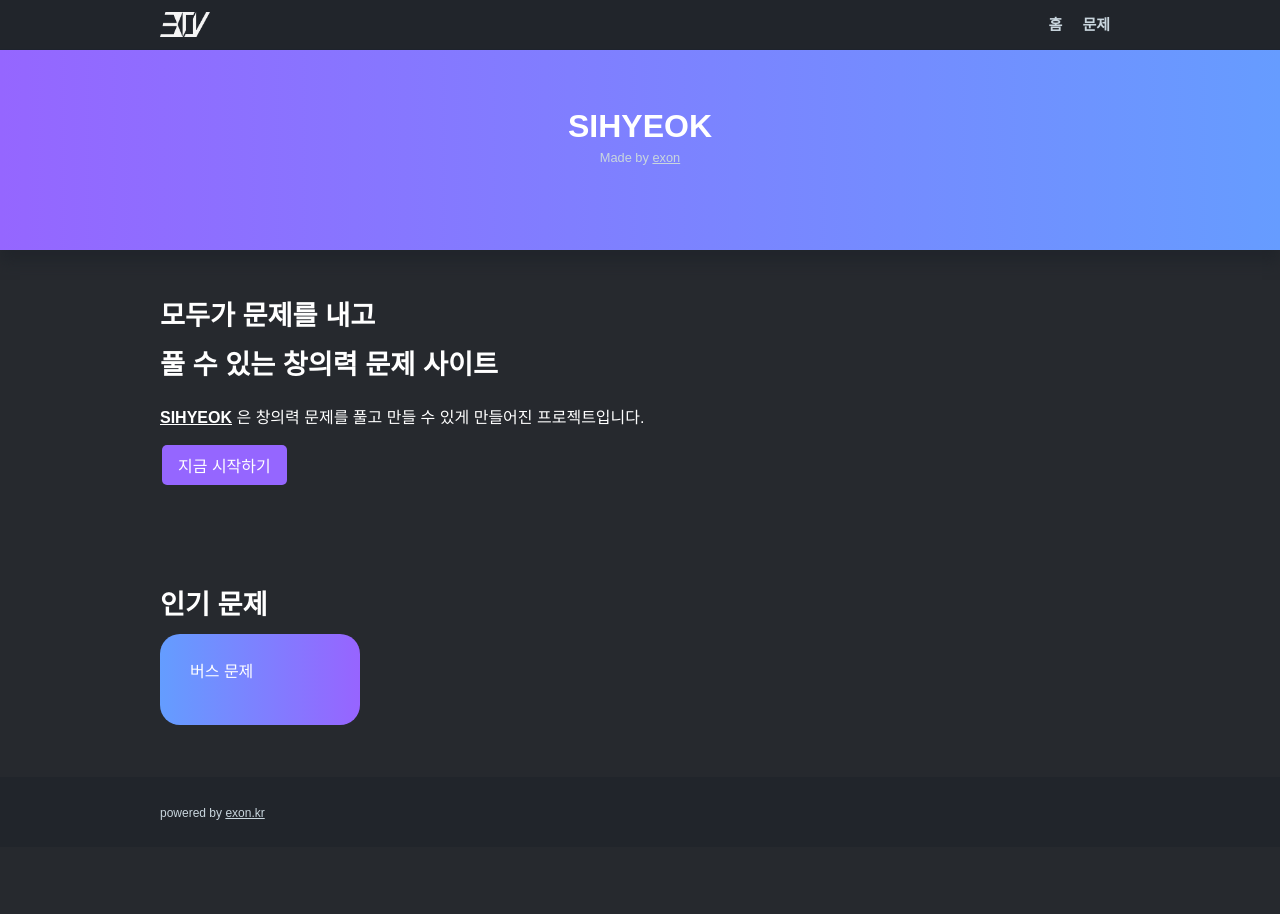
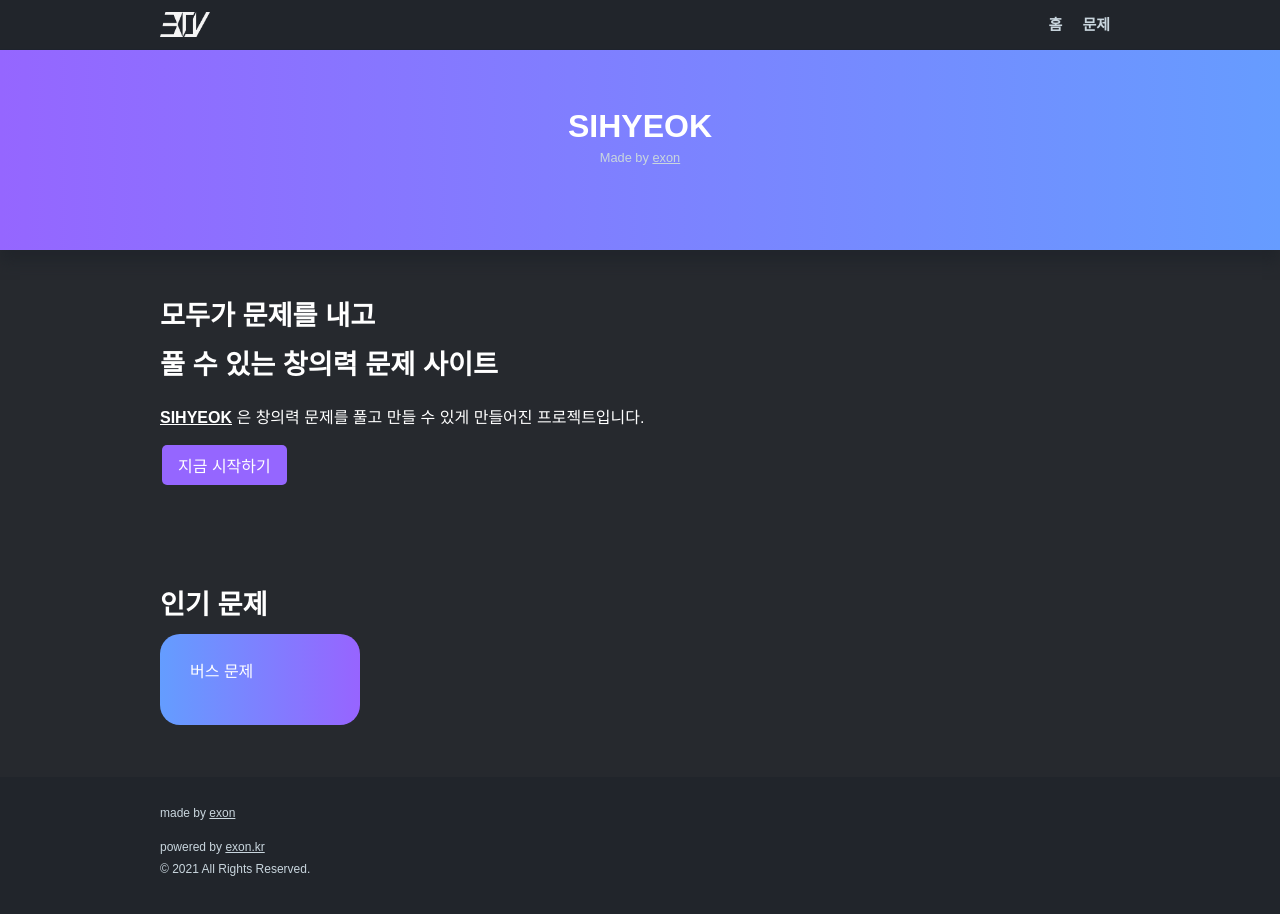
Before and after one commit to sihyeokpark/sihyeok, a React (Create React App) app in the folder app/: page / in a window 1280 px wide. Shown: the top 914 px of the page. Before the commit the page ends 849 px from the top, so only its background shows below. Built offline with nearby package versions, Linux system fonts and the light colour scheme.

Commit message:
Edit: footer, scrollbar

```diff
--- a/app/src/css/App.css
+++ b/app/src/css/App.css
@@ -1 +1,15 @@
 @import 'reset.css';
+
+body::-webkit-scrollbar {
+    width: 6px;
+}
+
+body::-webkit-scrollbar-thumb {
+    height: 17%;
+    background-color: #454b54;
+    border-radius: 10px;
+}
+
+body::-webkit-scrollbar-track {
+    background-color: #21252b;
+}
--- a/app/src/css/Home.css
+++ b/app/src/css/Home.css
@@ -1,3 +1,4 @@
+
 
 .header {
     width: 100%;
@@ -117,8 +118,12 @@ footer {
 
 .footer {
     max-width: 960px;
-    height: 10px;
+    height: 200px;
     padding: 30px 8px;
     margin: 2px auto;
     font-size: 12px;
 }
+
+.footer p {
+    padding-bottom: 10px;
+}
--- a/app/src/pages/Home.tsx
+++ b/app/src/pages/Home.tsx
@@ -27,7 +27,10 @@ export default function Home() {
             </div>
             <footer>
                 <div className="footer">
+                    <p>made by <a href="https://github.com/1-EXON">exon</a></p>
+                    <br></br>
                     <p>powered by <a href='https://exon.kr'>exon.kr</a></p>
+                    <p>© {(new Date()).getFullYear()} All Rights Reserved.</p>
                 </div>
             </footer>
         </div>
```
